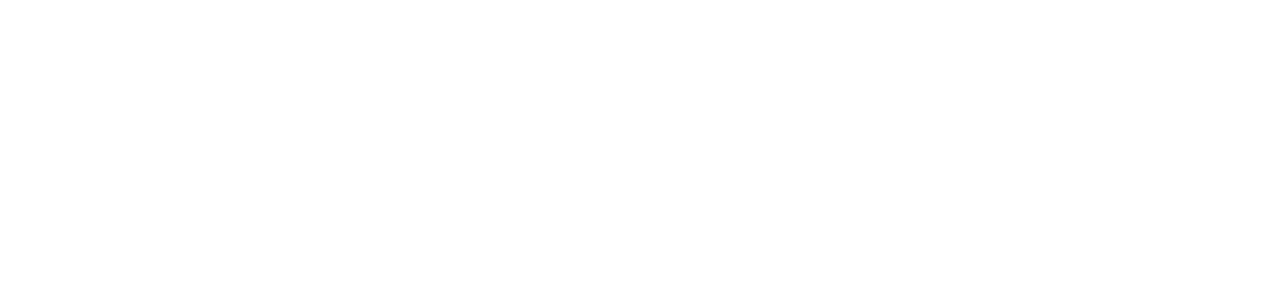
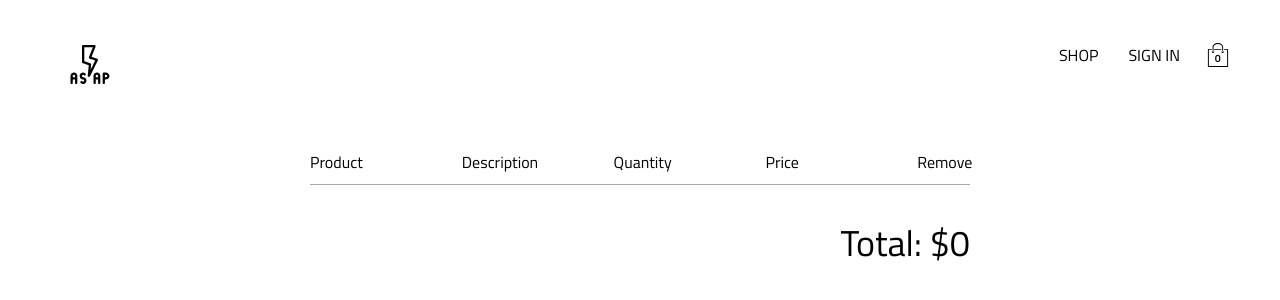
Before and after one commit to AlexWebDev01/asap-clothes, a React (Create React App) app: page /checkout in a window 1280 px wide. Before the commit this address had no page. Shown: the top 300 px of the page. Built offline with nearby package versions, Linux system fonts and the light colour scheme; the HTML template or start-up script is replaced by a standard one.

Commit message:
created checkout page, checkout items, checkout cart functionality

```diff
--- a/src/App.js
+++ b/src/App.js
@@ -4,6 +4,7 @@
 import Navigation from './routes/navigation/navigation.components';
 import Authentication from './routes/authentication/authentication.component';
 import Shop from './routes/shop/shop.component';
+import Checkout from './routes/checkout/checkout.component';
 
 const App = () => {
   return (
@@ -12,6 +13,7 @@
         <Route index element={<Home />} />
         <Route path='shop' element={<Shop />} />
         <Route path='auth' element={<Authentication />} />
+        <Route path='checkout' element={<Checkout />} />
       </Route>
     </Routes>
   );
--- a/src/components/cart-dropdown/cart-dropdown.component.jsx
+++ b/src/components/cart-dropdown/cart-dropdown.component.jsx
@@ -1,4 +1,5 @@
 import { useContext } from 'react';
+import { useNavigate } from 'react-router-dom';
 
 import { CartContext } from '../../contexts/cart.context';
 
@@ -9,6 +10,11 @@
 
 const CartDropDown = () => {
     const { cartItems } = useContext(CartContext);
+    const navigate = useNavigate();
+
+    const goToCheckoutHandler = () => {
+        navigate('./checkout');
+    }
 
     return (
         <div className='cart-dropdown-container'>
@@ -17,7 +23,7 @@
                     <CartItem key={item.id} cartItem={item} />
                 ))}
             </div>
-            <Button>GO TO CHECKOUT</Button>
+            <Button onClick={goToCheckoutHandler}>GO TO CHECKOUT</Button>
         </div>
     );
 };
--- /dev/null
+++ b/src/components/checkout-item/checkout-item.component.jsx
@@ -0,0 +1,33 @@
+import { useContext } from 'react';
+
+import { CartContext } from '../../contexts/cart.context';
+
+import './checkout-item.styles.scss';
+
+const CheckoutItem = ({cartItem}) => {
+    const {name, imageUrl, price, quantity} = cartItem;
+
+    const { clearItemFromCart, addItemToCart, removeItemFromCart } = useContext(CartContext);
+
+    const clearItemHanlder = () => clearItemFromCart(cartItem);
+    const addItemHandler = () => addItemToCart(cartItem);
+    const removeItemHandler = () => removeItemFromCart(cartItem);
+
+    return (
+        <div className='checkout-item-container'>
+            <div className='image-container'>
+                <img src={imageUrl} alt={`${name}`} />
+            </div>
+            <span className='name'>{name}</span>
+            <span className='quantity'>
+                <div className='arrow' onClick={removeItemHandler}>&#10094;</div>
+                <span className='value'>{quantity}</span>
+                <div className='arrow' onClick={addItemHandler}>&#10095;</div>
+            </span>
+            <span className='price'>{price}</span>
+            <div className='remove-button' onClick={clearItemHanlder}>&#10005;</div>
+        </div>
+    );
+};
+
+export default CheckoutItem;
--- /dev/null
+++ b/src/components/checkout-item/checkout-item.styles.scss
@@ -0,0 +1,41 @@
+.checkout-item-container {
+    width: 100%;
+    display: flex;
+    min-height: 100px;
+    border-bottom: 1px solid darkgrey;
+    padding: 15px 0;
+    font-size: 20px;
+    align-items: center;
+
+    .image-container {
+      width: 23%;
+      padding-right: 15px;
+
+      img {
+        width: 100%;
+        height: 100%;
+      }
+    }
+    .name,
+    .quantity,
+    .price {
+      width: 23%;
+    }
+
+    .quantity {
+      display: flex;
+
+      .arrow {
+        cursor: pointer;
+      }
+
+      .value {
+        margin: 0 10px;
+      }
+    }
+
+    .remove-button {
+      padding-left: 12px;
+      cursor: pointer;
+    }
+  }
--- a/src/contexts/cart.context.jsx
+++ b/src/contexts/cart.context.jsx
@@ -15,12 +15,33 @@
     return [...cartItems, { ...productToAdd, quantity: 1}];
 };
 
-export const CartContext = createContext({
+const removeCartItem = (cartItems, cartItemToRemove) => {
+// find the cart item to remove
+const existingCartItem = cartItems.find(
+    (cartItem) => cartItem.id === cartItemToRemove.id
+);
+// check if quantity is equal 1, if it is remove item from the cart
+if(existingCartItem.quantity === 1) {
+    return cartItems.filter(cartItem => cartItem.id !== cartItemToRemove.id);
+}
+//return back cartItems with matching item with reduced quantity
+return cartItems.map((cartItem) => cartItem.id === cartItemToRemove.id
+    ? {...cartItem, quantity: cartItem.quantity - 1}
+    : cartItem
+);
+};
+
+const clearCartItem = (cartItems, cartItemToClear) => cartItems.filter(cartItem => cartItem.id !== cartItemToClear.id);
+
+    export const CartContext = createContext({
     isCartOpen: false,
     setIsCartOpen: () => {},
     cartItems: [],
     addItemToCart: () => {},
-    cartCount: 0
+    removeItemFromCart: () => {},
+    clearItemFromCart: () => {},
+    cartCount: 0,
+    cartTotal: 0,
 });
 
 
@@ -28,17 +49,31 @@
     const [isCartOpen, setIsCartOpen] = useState(false);
     const [cartItems, setCartItems] = useState([]);
     const [cartCount, setCartCount] = useState(0);
+    const [cartTotal, setCartTotal] = useState(0);
 
     useEffect(() => {
         const newCartCount = cartItems.reduce((total, cartItem) => total + cartItem.quantity, 0)
         setCartCount(newCartCount);
     }, [cartItems])
 
+    useEffect(() => {
+        const newCartTotal = cartItems.reduce((total, cartItem) => total + cartItem.quantity * cartItem.price, 0)
+        setCartTotal(newCartTotal);
+    }, [cartItems])
+
     const addItemToCart = (productToAdd) => {
         setCartItems(addCartItem(cartItems, productToAdd));
     }
 
-    const value = {isCartOpen, setIsCartOpen, addItemToCart, cartItems, cartCount };
+    const removeItemFromCart = (cartItemToRemove) => {
+        setCartItems(removeCartItem(cartItems, cartItemToRemove));
+    }
+
+    const clearItemFromCart = (cartItemToClear) => {
+        setCartItems(clearCartItem(cartItems, cartItemToClear));
+    }
+
+    const value = {isCartOpen, setIsCartOpen, addItemToCart, removeItemFromCart, clearItemFromCart, cartItems, cartCount, cartTotal };
 
     return <CartContext.Provider value={value}>{children}</CartContext.Provider>
 }
--- /dev/null
+++ b/src/routes/checkout/checkout.component.jsx
@@ -0,0 +1,39 @@
+import { useContext } from 'react';
+
+import { CartContext } from '../../contexts/cart.context';
+
+import CheckoutItem from '../../components/checkout-item/checkout-item.component';
+
+import './checkout.styles.scss';
+
+const Checkout = () => {
+    const { cartItems, cartTotal } = useContext(CartContext);
+
+    return (
+        <div className='checkout-container'>
+            <div className='checkout-header'>
+                <div className='header-block'>
+                    <span>Product</span>
+                </div>
+                <div className='header-block'>
+                    <span>Description</span>
+                </div>
+                <div className='header-block'>
+                    <span>Quantity</span>
+                </div>
+                <div className='header-block'>
+                    <span>Price</span>
+                </div>
+                <div className='header-block'>
+                    <span>Remove</span>
+                </div>
+            </div>
+            {cartItems.map((cartItem) => (
+                <CheckoutItem key={cartItem.id} cartItem={cartItem}/>
+            ))}
+            <span className='total'>Total: ${cartTotal}</span>
+        </div>
+    );
+};
+
+export default Checkout;
--- /dev/null
+++ b/src/routes/checkout/checkout.styles.scss
@@ -0,0 +1,31 @@
+.checkout-container {
+    width: 55%;
+    min-height: 90vh;
+    display: flex;
+    flex-direction: column;
+    align-items: center;
+    margin: 50px auto 0;
+
+    .checkout-header {
+      width: 100%;
+      padding: 10px 0;
+      display: flex;
+      justify-content: space-between;
+      border-bottom: 1px solid darkgrey;
+
+      .header-block {
+        text-transform: capitalize;
+        width: 23%;
+
+        &:last-child {
+          width: 8%;
+        }
+      }
+    }
+
+    .total {
+      margin-top: 30px;
+      margin-left: auto;
+      font-size: 36px;
+    }
+  }
```
